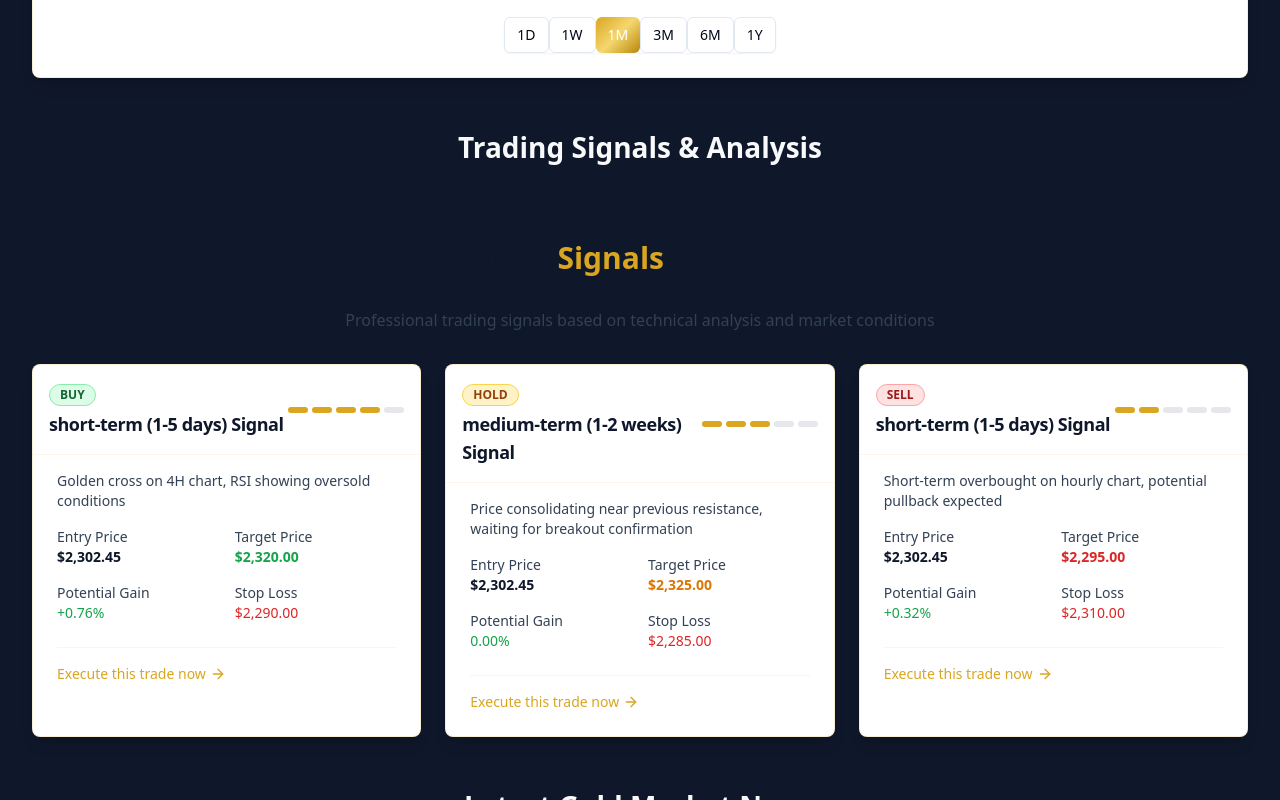
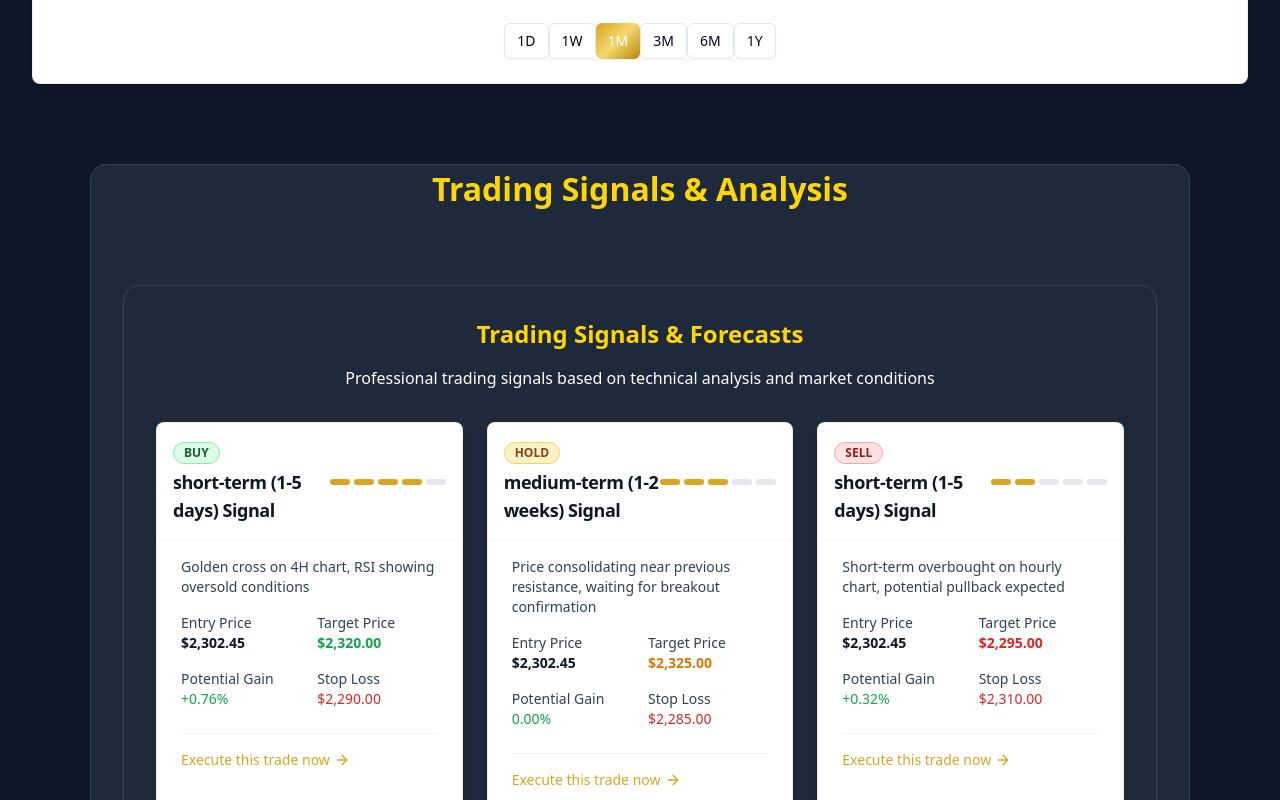
Before and after one commit to clickeon/xauusd-chart-live, a React (Vite) app in the folder react-app/: page / in a window 1280 px wide. Shown: the part 1380-2180 px from the top of the page. Built offline with nearby package versions, Linux system fonts and the light colour scheme.

Commit message:
update css

```diff
--- a/react-app/src/components/SignalIndicator.jsx
+++ b/react-app/src/components/SignalIndicator.jsx
@@ -271,10 +271,11 @@ const SignalIndicator = () => {
   try {
     return (
       <section id="signals" className="container mx-auto py-12 animate-fade-in">
-        <h2 className="text-3xl font-bold text-navy mb-8 text-center">
-          Trading <span className="text-gold">Signals</span> & Forecasts
-        </h2>
-        <p className="text-center text-navy-light mb-8">
+        <div className="bg-[#1e293b] border border-[#334155] rounded-2xl p-8 text-white relative z-10">
+          <h3 className="text-2xl font-bold mb-4 text-center" style={{ color: '#FFD700' }}>
+            Trading <span style={{ color: '#FFD700' }}>Signals</span> & Forecasts
+          </h3>
+          <p className="text-center mb-8" style={{ color: '#fff' }}>
             Professional trading signals based on technical analysis and market conditions
           </p>
 
@@ -381,6 +382,7 @@ const SignalIndicator = () => {
               </div>
             )}
           </div>
+        </div>
       </section>
     );
   } catch (renderError) {
--- a/react-app/src/index.css
+++ b/react-app/src/index.css
@@ -75,28 +75,38 @@
 /* Fixed navbar when scrolling */
 .navbar-fixed {
   @apply fixed top-0 left-0 w-full z-50 bg-white/90 backdrop-blur-sm shadow-md;
+  z-index: 100;
 }
 
 /* Section Titles and Content */
 .section-title {
-  font-size: 1.75rem;
-  font-weight: 600;
-  color: #f8f9fa;
+  font-size: 2rem;
+  font-weight: 700;
+  color: #ffd700;
   margin-bottom: 1.5rem;
   text-align: center;
 }
 
 .content-section {
   padding: 2rem 1rem;
-  max-width: 1200px;
-  margin: 0 auto;
+  max-width: 900px;
+  margin: 2rem auto;
+  position: relative;
+  border: 1px solid #334155;
+  border-radius: 16px;
+  background: none;
 }
 
 .content-wrapper {
-  background: rgba(255, 255, 255, 0.05);
-  border-radius: 8px;
+  background: #1e293b;
+  border-radius: 12px;
   padding: 2rem;
   margin-top: 1rem;
+  box-shadow: 0 4px 24px 0 rgba(0,0,0,0.12);
+  color: #f8f9fa;
+  overflow: visible;
+  position: relative;
+  border: 1px solid #334155;
 }
 
 .content-wrapper p {
@@ -121,3 +131,16 @@
   white-space: nowrap;
   border: 0;
 }
+
+/* Fix z-index and stacking for signals and news sections */
+.signals-section,
+.news-section {
+  background: #1e293b !important;
+  border: 1px solid #334155 !important;
+  border-radius: 16px !important;
+  margin: 2rem auto !important;
+  max-width: 1100px !important;
+  position: relative !important;
+  z-index: 1 !important;
+  padding-bottom: 2rem !important;
+}
```
Lines whose indentation alone changed are shown as unchanged.
